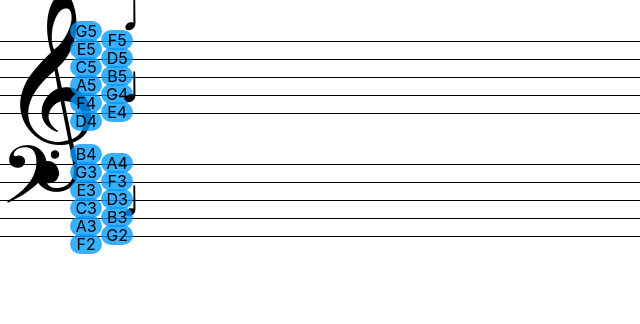
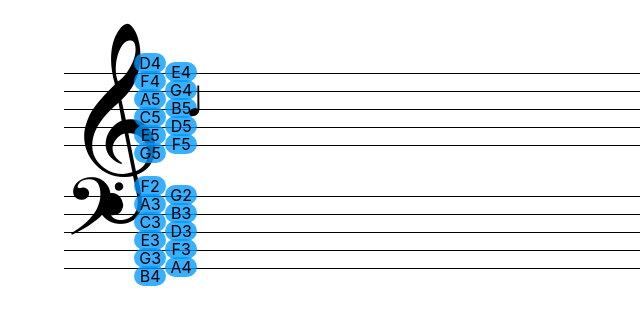
Before and after one commit to reergymerej/note-quizzer, a React (Create React App) app: page / in a window 1280 px wide. Shown: the top 324 px of the page, without its empty margins (0-640 px from the left). Built offline with nearby package versions, Linux system fonts and the light colour scheme.

Commit message:
Randomly add a not on mount

```diff
--- a/src/App.css
+++ b/src/App.css
@@ -1,3 +1,7 @@
+.App {
+  margin: 4em;
+}
+
 .Staff {
   margin-top: 2em;
   position: relative;
--- a/src/App.js
+++ b/src/App.js
@@ -1,6 +1,9 @@
 import React, { Component } from 'react';
 import './App.css';
 import * as helper from './helper'
+
+const trebleRange = helper.getRangeWithOctaves('D4G5')
+const bassRange = helper.getRangeWithOctaves('F2B4')
 
 const Note = (props) => (
   <div className="Note" />
@@ -44,22 +47,32 @@ const Staff = (props) => {
 }
 
 const Treble = (props) => {
-  const range = helper.getRangeWithOctaves('D4G5').reverse()
+  const range = trebleRange.reverse()
   return (
     <Staff treble range={range} on={props.on} />
   )
 }
 
 const Bass = (props) => {
-  const range = helper.getRangeWithOctaves('F2B4').reverse()
+  const range = bassRange.reverse()
   return (
     <Staff bass range={range} on={props.on} />
   )
 }
 
+const getRandomNotes = () => {
+  return helper.randFromList([].concat(trebleRange, bassRange))
+}
+
 class App extends Component {
   state = {
-    on: ['B3', 'F4', 'G5'],
+    on: [],
+  }
+
+  componentDidMount() {
+    this.setState({
+      on: getRandomNotes(),
+    })
   }
 
   render() {
--- a/src/helper.js
+++ b/src/helper.js
@@ -54,3 +54,11 @@ export const getRangeWithOctaves = (requested) => {
 
   return list
 }
+
+export const rand = (min, max) => {
+  min = Math.ceil(min);
+  max = Math.floor(max);
+  return Math.floor(Math.random() * (max - min + 1)) + min;
+}
+
+export const randFromList = (list) => list[rand(0, list.length - 1)]
```
